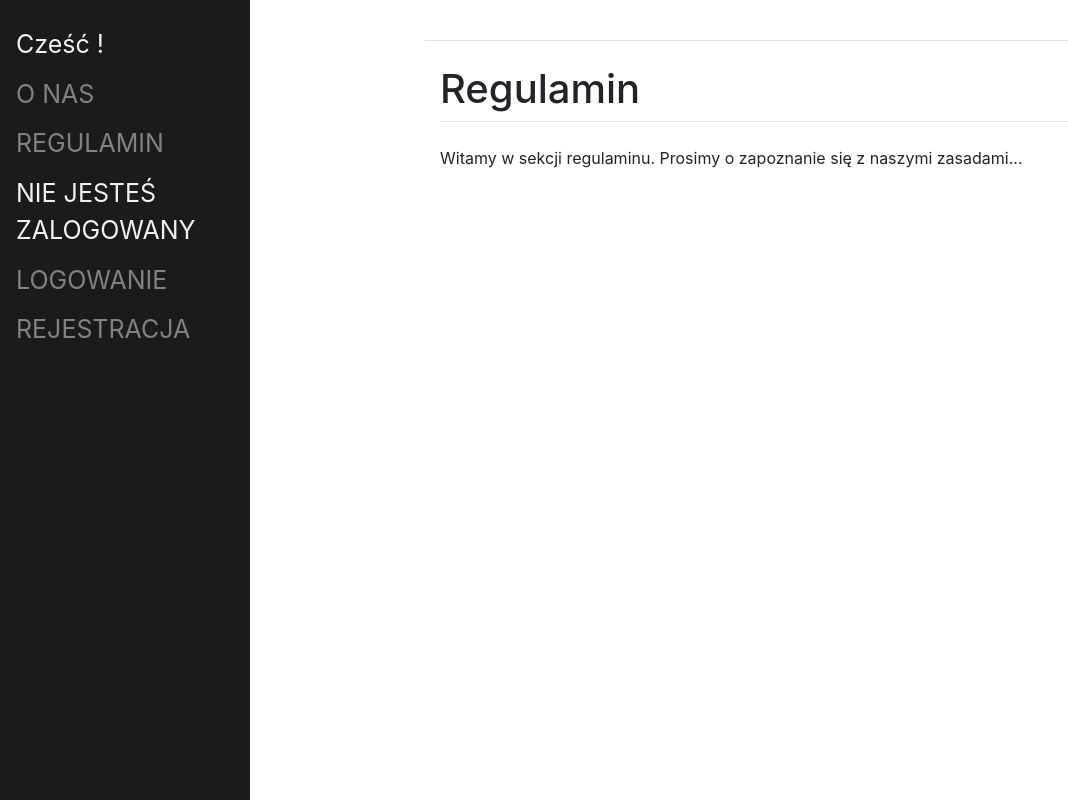
After one commit to kamilhandzlik/postio, a Django app: page /regulamin/ in a window 1280 px wide. The commit adds this page. Shown: the whole page, without its empty margins (0-1068 px from the left). Run offline with Django 5.2, Linux system fonts and the light colour scheme; some libraries are stand-ins or nearby versions.

Commit message:
added pages 'O nas' and 'regulamin' also changed hamepage.html and register.html

```diff
--- a/postio/main/templates/main/homepage.html
+++ b/postio/main/templates/main/homepage.html
@@ -58,10 +58,14 @@
 <div class="sidenav">
     </a>
     <div class="user-info">Cześć {{ user.username }}!</div>
+        <a href="{% url 'about' %}">O NAS</a>
+        <a href="{% url 'regulamin' %}">REGULAMIN</a>
 
     {% if user.is_authenticated %}
-        <a href="{% url 'offer' %}">O NAS</a>
-        <a href="{% url 'desk_list' %}">OFERTA</a>
+        <a href="{% url 'about_us' %}">O NAS</a>
+        <a href="{% url 'offer' %}">OFERTA</a>
+        <a href="{% url 'regulamin' %}">REGULAMIN</a>
+
         <div class="user-info">Cześć {{ user.username }}!</div>
         <a>
             <form action="{% url 'logout' %}" method="post">
--- /dev/null
+++ b/postio/main/templates/main/regulamin.html
@@ -0,0 +1,9 @@
+{% extends "main/homepage.html" %}
+
+{% block content %}
+    <div class="container">
+        <h1 class="mt-2">Regulamin</h1>
+        <hr class="mt-0 mb-4">
+        <p>Witamy w sekcji regulaminu. Prosimy o zapoznanie się z naszymi zasadami...</p>
+    </div>
+{% endblock %}
--- a/postio/main/urls.py
+++ b/postio/main/urls.py
@@ -2,6 +2,7 @@ from django.urls import path
 from . import views
 
 urlpatterns = [
-    path('', views.homepage, name='homepage')
-
+    path('', views.homepage, name='homepage'),
+    path('about/', views.about_us, name='about'),
+    path('regulamin/' , views.regulamin, name='regulamin')
 ]
--- a/postio/main/views.py
+++ b/postio/main/views.py
@@ -6,4 +6,10 @@ from .models import UserPackage
 def homepage(request):
     """View of home page."""
     packages = UserPackage.objects.all()
-    return render(request, 'main/homepage.html', {'packages': packages})
+    return render(request, 'main/homepage.html', )
+
+def about_us(request):
+    return render(request, 'main/about_us.html')
+
+def regulamin(request):
+    return render(request, 'main/regulamin.html')
--- a/postio/postio/settings.py
+++ b/postio/postio/settings.py
@@ -142,3 +142,5 @@ EMAIL_USE_TLS = True
 EMAIL_HOST_USER = config('EMAIL_HOST_USER')
 EMAIL_HOST_PASSWORD = config('EMAIL_HOST_PASSWORD')
 DEFAULT_FROM_EMAIL = config('EMAIL_HOST_USER')
+
+PASSWORD_RESET_TOKEN_EXPIRE_MINUTES = 3600
--- a/postio/register/templates/register/login.html
+++ b/postio/register/templates/register/login.html
@@ -2,7 +2,7 @@
 <style>
     .custom-input {
         height: 50px;
-        width: 320px;
+        width: 620px;
         box-sizing: border-box; /* Uwzględnia padding i obramowanie */
     }
 
--- a/postio/register/templates/register/register.html
+++ b/postio/register/templates/register/register.html
@@ -63,6 +63,7 @@
             {{ form.password2.help_text|safe }}
             {{ form.password2.errors }}
         </div>
+        <h5>Pamiętaj, że zakładając konto zgadzasz się na warunki naszego <a href="{% url 'regulamin' %}">regulaminu</a>.</h5>
         <button type="submit" class="btn btn-success" style="margin-top: 20px">Zarejestruj się</button>
     </form>
 
```
Also changed, not shown: postio/main/templates/main/about_us.html (added, +9 -0 lines), postio/register/views.py (+8 -8 lines).
